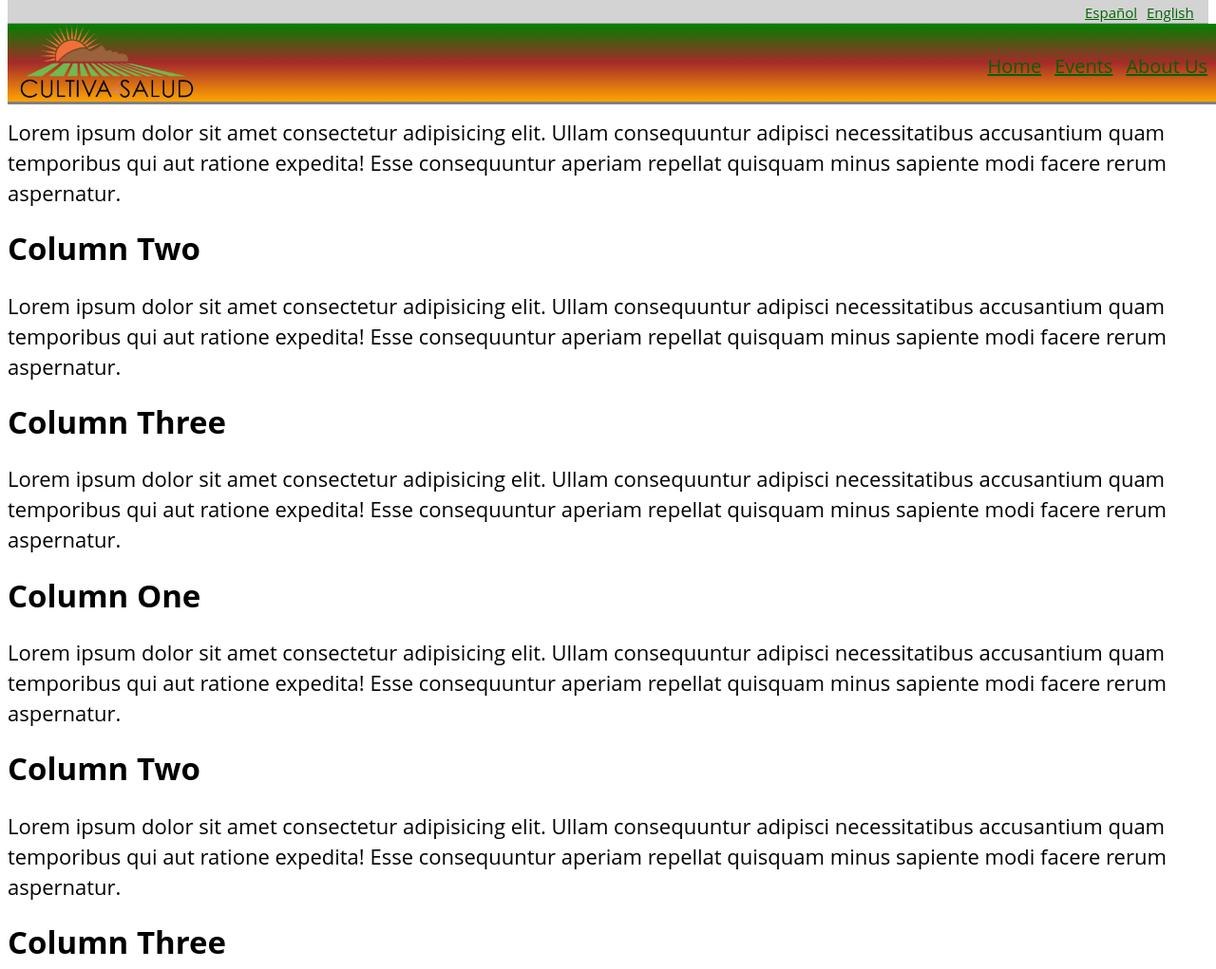
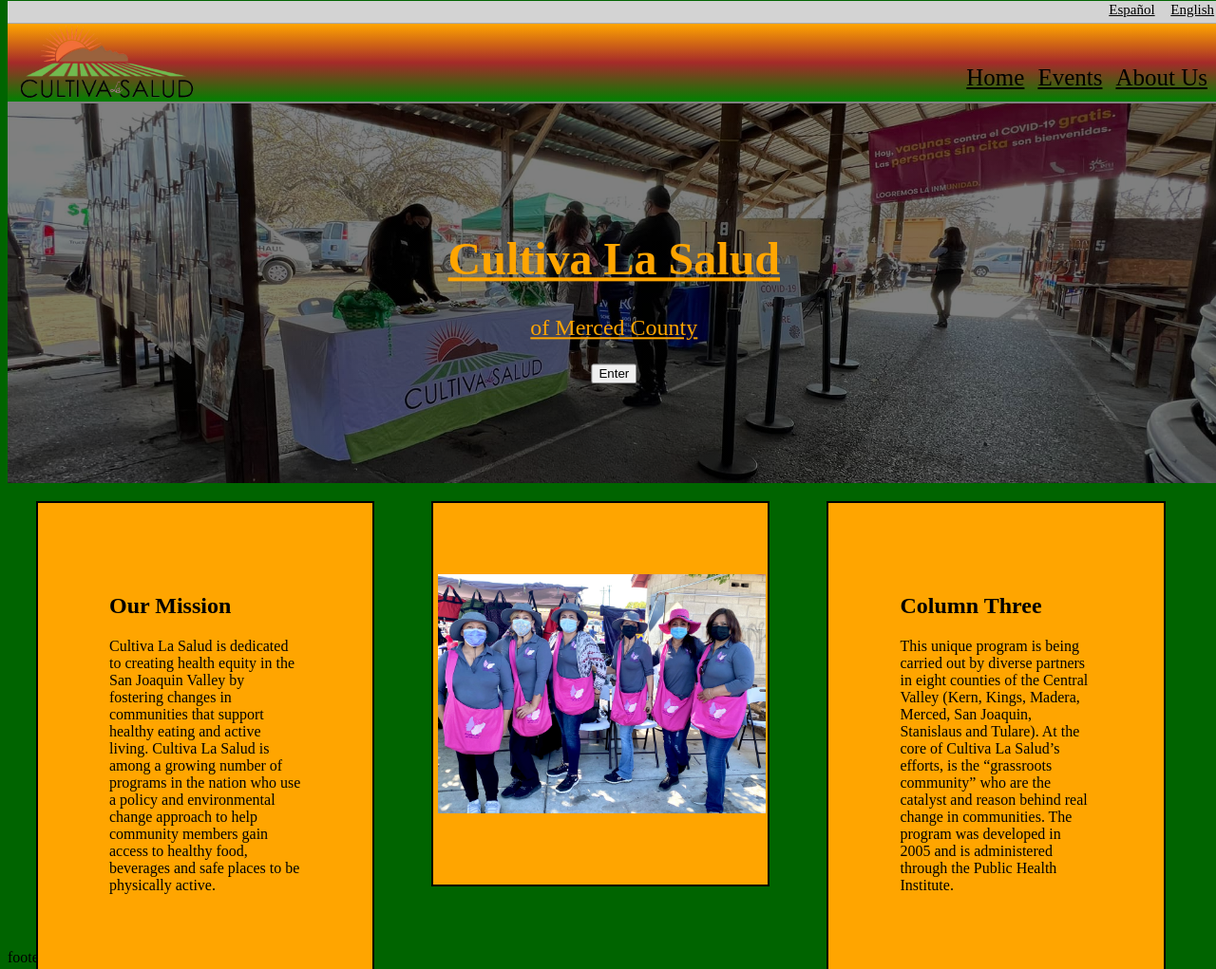
Before and after one commit to Djfx90/Djfx, a plain HTML site: page Final Project/index.html in a window 1280 px wide. Shown: the top 1021 px of the page at 95% size. Drawn offline with Linux system fonts and the light colour scheme.

Commit message:
adjusted body columns

```diff
--- a/Final Project/index.html
+++ b/Final Project/index.html
@@ -44,59 +44,58 @@
 </div>
 
 
-
 </nav>
 <!-- This is the Nav Bar -->
 
+
 <body>
+
+    <div class="hero-image">
+        <div class="hero-text">
+          <h1>Cultiva La Salud</h1>
+          <p>of Merced County</p>
+          <button>Enter</button>
+        </div>
+      </div>
+
 
     <main>
         <div class="column">
             <section>
-                <h2>Column One</h2>
-                <p>Lorem ipsum dolor sit amet consectetur adipisicing elit. Ullam consequuntur adipisci necessitatibus accusantium quam temporibus qui aut ratione expedita! Esse consequuntur aperiam repellat quisquam minus sapiente modi facere rerum aspernatur.</p>
+                <h2>Our Mission</h2>
+                <p>Cultiva La Salud is dedicated to creating health equity in the San Joaquin Valley by fostering changes in communities that support healthy eating and active living. Cultiva La Salud is among a growing number of programs in the nation who use a policy and environmental change approach to help community members gain access to healthy food, beverages and safe places to be physically active.</p>
             </section>
         </div>
 
         <div class="column">
             <section>
-                <h2>Column Two</h2>
-                <p>Lorem ipsum dolor sit amet consectetur adipisicing elit. Ullam consequuntur adipisci necessitatibus accusantium quam temporibus qui aut ratione expedita! Esse consequuntur aperiam repellat quisquam minus sapiente modi facere rerum aspernatur.</p>
+                <img class="promotoras" src="/Final Project/img/Promotoras.jpg" alt="">
             </section>
         </div>
 
         <div class="column">
             <h2>Column Three</h2>
-                <p>Lorem ipsum dolor sit amet consectetur adipisicing elit. Ullam consequuntur adipisci necessitatibus accusantium quam temporibus qui aut ratione expedita! Esse consequuntur aperiam repellat quisquam minus sapiente modi facere rerum aspernatur.</p>
-            </section>
-            <section>
-                <h2>Column One</h2>
-                <p>Lorem ipsum dolor sit amet consectetur adipisicing elit. Ullam consequuntur adipisci necessitatibus accusantium quam temporibus qui aut ratione expedita! Esse consequuntur aperiam repellat quisquam minus sapiente modi facere rerum aspernatur.</p>
+                <p>This unique program is being carried out by diverse partners in eight counties of the Central Valley (Kern, Kings, Madera, Merced, San Joaquin, Stanislaus and Tulare). At the core of Cultiva La Salud’s efforts, is the “grassroots community” who are the catalyst and reason behind real change in communities. The program was developed in 2005 and is administered through the Public Health Institute.</p>
             </section>
         </div>
 
-        <div class="column">
-            <section>
-                <h2>Column Two</h2>
-                <p>Lorem ipsum dolor sit amet consectetur adipisicing elit. Ullam consequuntur adipisci necessitatibus accusantium quam temporibus qui aut ratione expedita! Esse consequuntur aperiam repellat quisquam minus sapiente modi facere rerum aspernatur.</p>
-            </section>
+
+
+        <div class="fixclear">
         </div>
 
-        <div class="column">
-            <h2>Column Three</h2>
-                <p>Lorem ipsum dolor sit amet consectetur adipisicing elit. Ullam consequuntur adipisci necessitatibus accusantium quam temporibus qui aut ratione expedita! Esse consequuntur aperiam repellat quisquam minus sapiente modi facere rerum aspernatur.</p>
-            </section>
 
-        </div>
 
-        <div class="fixclear">
 
-        </div>
 
-        <footer>
-            <p>footer</p>
-        </footer>
     </main>
 
 </body>
+
+
+
+
+<footer>
+    <p>footer</p>
+</footer>
 </html>
--- a/Final Project/styles.css
+++ b/Final Project/styles.css
@@ -1,21 +1,22 @@
 html{
     scroll-behavior: smoooth;
+	background-color: darkgreen;
 }
 
 header{
 	box-sizing: border-box;
-	height:28px;
-	width: 100%;
+	height:25px;
+	width: 102%;
 	background-color: lightgray;
 	border-bottom: 2px solid darkgray;
 	position:relative;
-	top: -10px;
+	top: -7px;
 
 
 }
 
 a:link{
-	color: darkgreen;
+	color: black;
 }
 a:visited{
 	color: orange;
@@ -29,7 +30,7 @@
 	float: right;
 	font-size: 15px;
 	position: relative;
-	top: -1px;
+	top: 1px;
 
 }
 
@@ -41,7 +42,7 @@
 	float: right;
 	font-size: 15px;
 	position: relative;
-	top: -1px;
+	top: 1px;
 }
 
 .cultiva-logo{
@@ -53,7 +54,7 @@
 
 nav{
     box-sizing:border-box;
-	background-image: linear-gradient( green, brown, orange);
+	background-image: linear-gradient( orange, brown,green);
     height: 85px;
     width: 100%;
     border-bottom: 3px solid gray;
@@ -63,10 +64,11 @@
 }
 
 .menu ul li{
-	font-size: 20px;
+	font-size: 25px;
 	position:relative;
 	float:right;
 	display:inline;
+	top: 20px;
 	left:-10px;
     list-style-type: none;
     margin: 5px;
@@ -75,12 +77,69 @@
 
 }
 
+body, html {
+    height: 100%;
+}
 
-body{
+/* The hero image */
+.hero-image {
+  /* Use "linear-gradient" to add a darken background effect to the image (photographer.jpg). This will make the text easier to read */
+  background-image: linear-gradient(rgba(0, 0, 0, 0.5), rgba(0, 0, 0, 0.5)), url("/Final project/img/cultivaflea.jpg");
+
+  /* Set a specific height */
+  height: 50%;
+
+  /* Position and center the image to scale nicely on all screens */
+  background-position: center;
+  background-repeat: no-repeat;
+  background-size: cover;
+  position: relative;
+  top:76px;
+  width:101%;
+
+}
+
+/* Place text in the middle of the image */
+.hero-text {
+  text-align: center;
+  position: absolute;
+  top: 50%;
+  left: 50%;
+  transform: translate(-50%, -50%);
+  color: orange;
+  font-size: 150%;
+  text-decoration-line: underline;
+}
+
+.column{
+    float: left;
+	position: relative;
+    width: 16%;
+    border: 2px solid black;
+    background-color: orange;
+	top: 65px;
+    padding: 75px;
+	margin: 30px;
+
+}
+
+.promotoras{
+	float: right;
+	position: relative;
+	transform: translate(-50%, -50%)
+	height: 50%;
+	left: 73px;
+	width: 345px;
+
+}
+
+
+
+/* body{
 		background: white;
 		font-size:22px;
 		line-height: 32px;
 		color: black;
 		word-wrap:break-word !important;
 		font-family: 'Open Sans', sans-serif;
-	   }
+	   } */
```
Also changed, not shown: Final Project/img/HoulihanGrant.jpg (added), Final Project/img/MercedFleaFlyer-spanish.jpg (added), Final Project/img/MercedFleaFlyer.jpg (added), Final Project/img/MercedHealth.jpg (added), Final Project/img/Promotoras.jpg (added), Final Project/img/PruebasPhoto.jpg (added).
